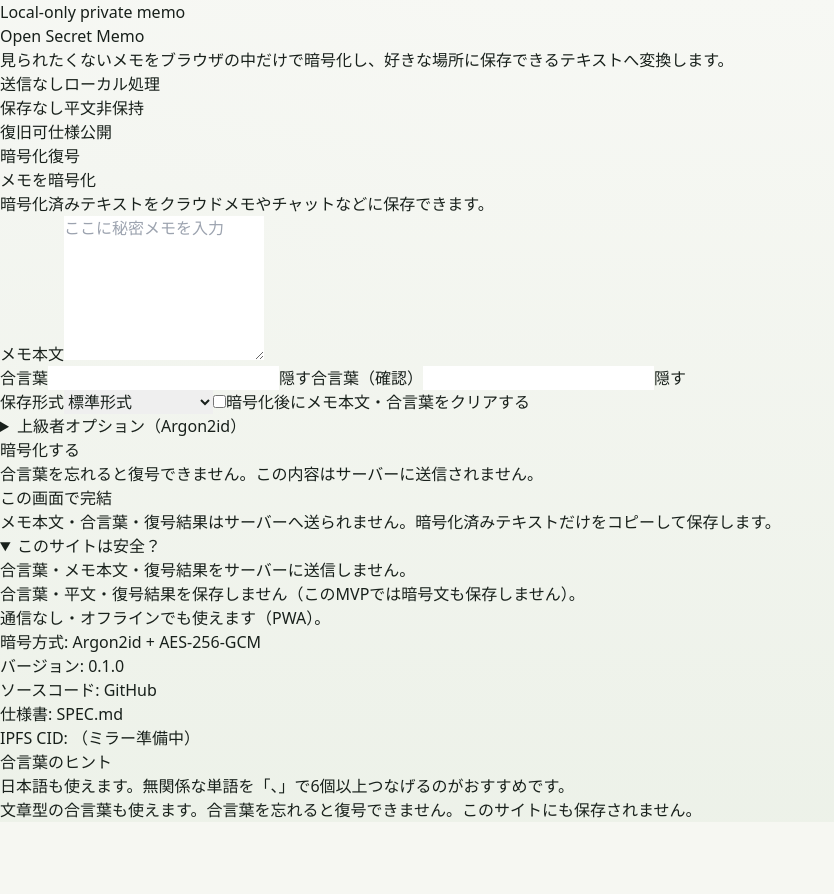
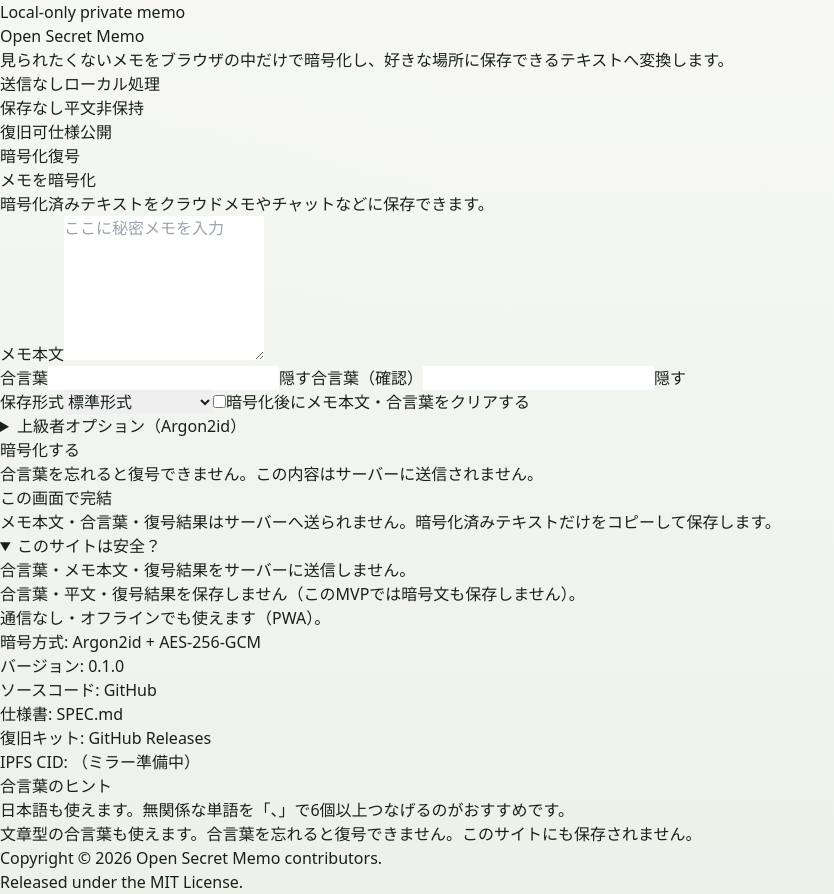
Before and after one commit to nft-syou/open-secret-memo, a React (Vite) app in the folder web/: page / in a window 1280 px wide. Shown: the whole page, without its empty margins (0-834 px from the left). Before the commit the page ends 822 px from the top, so only its background shows below. Built offline with nearby package versions, Linux system fonts and the light colour scheme; the HTML template or start-up script is replaced by a standard one.

Commit message:
Add footer license and recovery kit link

```diff
--- a/web/src/App.tsx
+++ b/web/src/App.tsx
@@ -88,6 +88,11 @@
             <SafetyAccordion />
           </aside>
         </div>
+
+        <footer className="border-t border-stone-300/70 py-4 text-xs leading-5 text-stone-500 sm:flex sm:items-center sm:justify-between">
+          <p>Copyright © 2026 Open Secret Memo contributors.</p>
+          <p>Released under the MIT License.</p>
+        </footer>
       </div>
     </main>
   );
--- a/web/src/components/SafetyAccordion.tsx
+++ b/web/src/components/SafetyAccordion.tsx
@@ -1,4 +1,4 @@
-import { APP_VERSION, CRYPTO_SUMMARY, GITHUB_URL, IPFS_CID, SPEC_URL } from "../lib/appInfo";
+import { APP_VERSION, CRYPTO_SUMMARY, GITHUB_URL, IPFS_CID, RELEASES_URL, SPEC_URL } from "../lib/appInfo";
 
 export default function SafetyAccordion() {
   return (
@@ -13,6 +13,7 @@
           <p>バージョン: {APP_VERSION}</p>
           <p>ソースコード: <a className="font-semibold text-teal-800 underline" href={GITHUB_URL}>GitHub</a></p>
           <p>仕様書: <a className="font-semibold text-teal-800 underline" href={SPEC_URL}>SPEC.md</a></p>
+          <p>復旧キット: <a className="font-semibold text-teal-800 underline" href={RELEASES_URL}>GitHub Releases</a></p>
           <p className="break-all">IPFS CID: {IPFS_CID || "（ミラー準備中）"}</p>
         </div>
         <p className="font-semibold text-stone-950">合言葉のヒント</p>
--- a/web/src/lib/appInfo.ts
+++ b/web/src/lib/appInfo.ts
@@ -2,6 +2,7 @@
 export const APP_VERSION = "0.1.0";
 export const GITHUB_URL = "https://github.com/nft-syou/open-secret-memo";
 export const SPEC_URL = "https://github.com/nft-syou/open-secret-memo/blob/main/spec/SPEC.md";
+export const RELEASES_URL = "https://github.com/nft-syou/open-secret-memo/releases";
 // Set after the first IPFS pin (MVP後); empty means "not yet mirrored".
 export const IPFS_CID = "";
 export const CRYPTO_SUMMARY = "Argon2id + AES-256-GCM";
```
Also changed, not shown: 2 other files (tests, documents, lock files or other folders).
